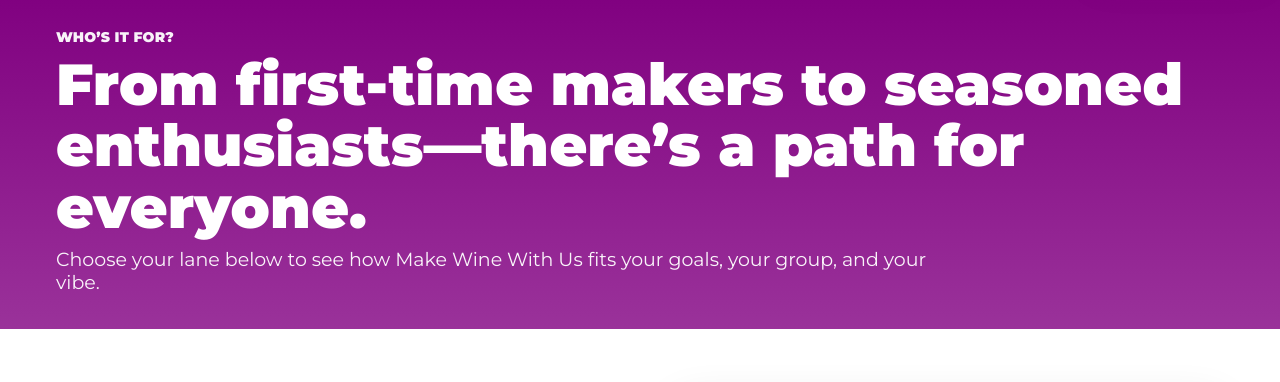
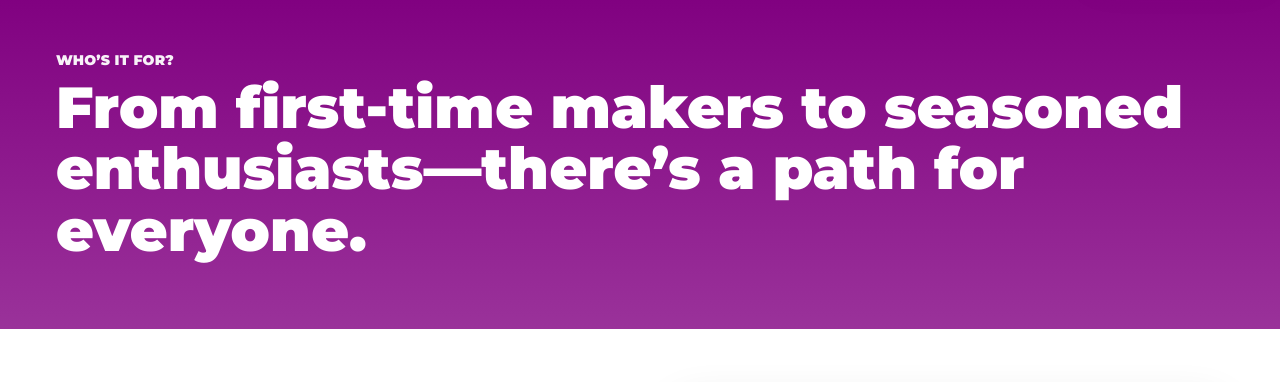
Before and after one commit to kakatbarilea-prog/mwwu-whos-it-for, a plain HTML site: page index.html in a window 1280 px wide. Shown: the part 131-513 px from the top of the page. Drawn offline with Linux system fonts and the light colour scheme.

Commit message:
Update index.html

```diff
--- a/index.html
+++ b/index.html
@@ -238,7 +238,6 @@ nav{display:flex;align-items:center;justify-content:center}
     <div>
       <div class="hero-eyebrow">WHO’S IT FOR?</div>
       <h1 class="hero-title">From first-time makers to seasoned enthusiasts—there’s a path for everyone.</h1>
-      <p class="hero-desc">Choose your lane below to see how Make Wine With Us fits your goals, your group, and your vibe.</p>
     </div>
   </div>
 </section>
```
